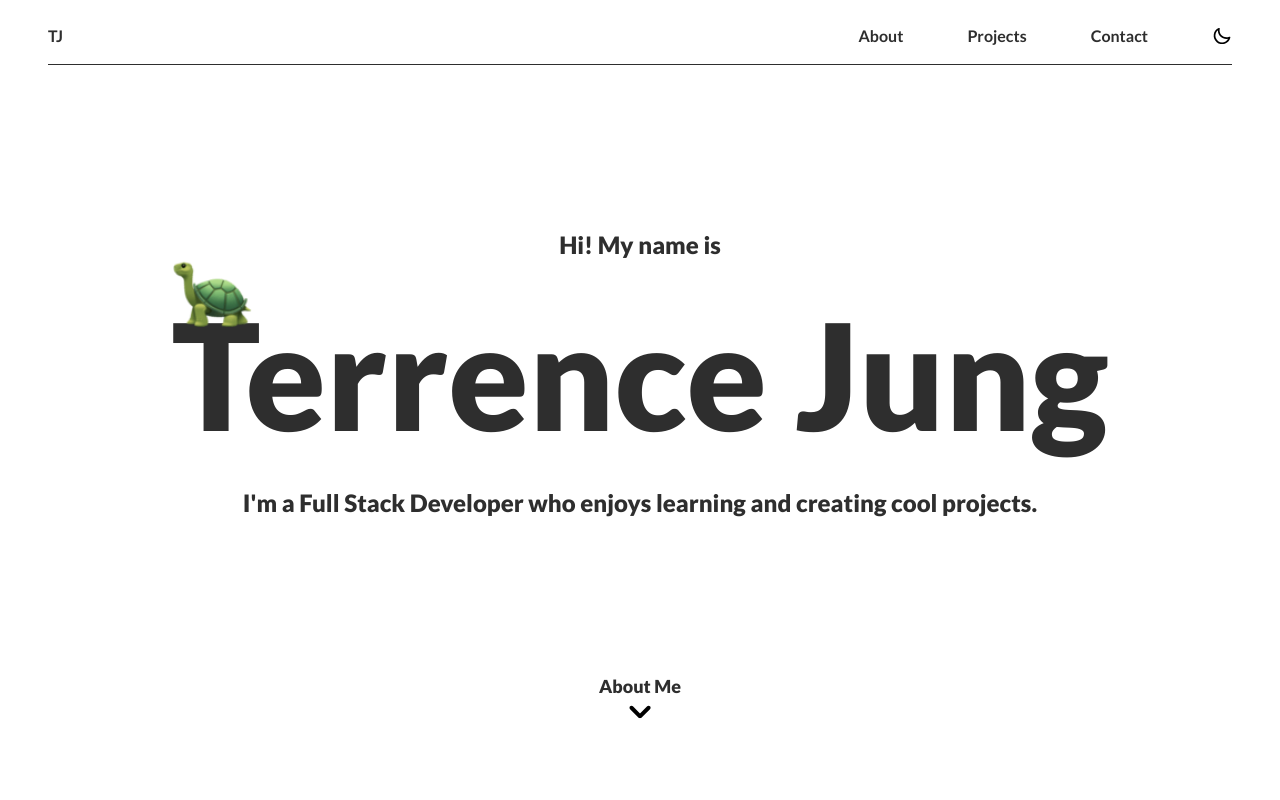
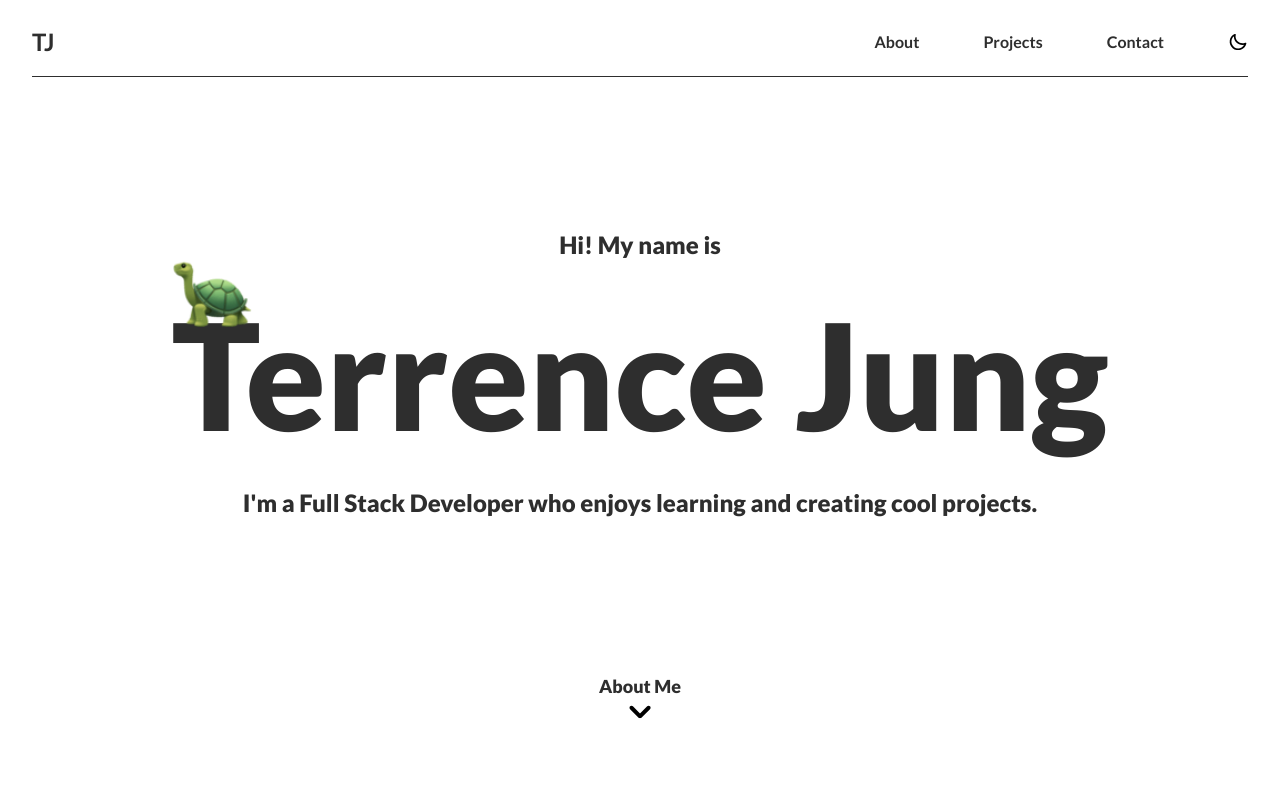
Before and after one commit to terrencejihoonjung/portfolio, a React (Vite) app: page / in a window 1280 px wide. Shown: the top 800 px of the page. Built offline with nearby package versions, Linux system fonts and the light colour scheme.

Commit message:
finished touching up navbar and animations

```diff
--- a/package.json
+++ b/package.json
@@ -10,6 +10,7 @@
     "preview": "vite preview"
   },
   "dependencies": {
+    "@studio-freight/lenis": "^1.0.29",
     "framer-motion": "^10.16.15",
     "hamburger-react": "^2.5.0",
     "react": "^18.2.0",
--- a/src/App.tsx
+++ b/src/App.tsx
@@ -4,6 +4,8 @@ import {
   createRoutesFromElements,
   RouterProvider,
 } from "react-router-dom";
+import { useEffect } from "react";
+import Lenis from "@studio-freight/lenis";
 import Home from "./pages/Home/Home.tsx";
 import RootLayout from "./components/RootLayout.tsx";
 
@@ -16,8 +18,19 @@ const router = createBrowserRouter(
 );
 
 function App() {
+  useEffect(() => {
+    const lenis = new Lenis();
+
+    function raf(time: number) {
+      lenis.raf(time);
+      requestAnimationFrame(raf);
+    }
+
+    requestAnimationFrame(raf);
+  }, []);
+
   return (
-    <div className="relative min-h-screen min-w-screen mx-auto p-4">
+    <div className="relative min-h-screen min-w-screen mx-auto">
       <RouterProvider router={router} />
     </div>
   );
--- a/src/components/NavBar.tsx
+++ b/src/components/NavBar.tsx
@@ -5,7 +5,7 @@ import { Twirl as Hamburger } from "hamburger-react";
 
 type NavBarProps = {
   isOpen: boolean;
-  setOpen: React.Dispatch<React.SetStateAction<boolean>>;
+  setIsOpen: React.Dispatch<React.SetStateAction<boolean>>;
 };
 
 const navElements = {
@@ -13,7 +13,7 @@ const navElements = {
   visible: {
     opacity: 1,
     width: "100%",
-    transition: { staggerChildren: 0.3, times: [0, 0.6, 0.8, 1] },
+    transition: { staggerChildren: 0.35 },
   },
 };
 
@@ -30,27 +30,31 @@ const navElement = {
   visible: { opacity: 1 },
 };
 
-function NavBar({ isOpen, setOpen }: NavBarProps) {
+function NavBar({ isOpen, setIsOpen }: NavBarProps) {
   const ref = useRef(null);
   const isInView = useInView(ref, { once: true });
 
   return (
-    <header className="bg-background z-20">
-      <nav className=" flex flex-col px-4 py-2 tablet:px-8 desktop:px-8 space-y-4">
+    <header
+      ref={ref}
+      className="fixed w-full px-6 pt-6 tablet:px-8 desktop:px-8 bg-background z-20"
+    >
+      <nav className="flex flex-col space-y-4">
         <MotionConfig
           transition={{
-            opacity: { duration: 2 },
-            width: { duration: 2, delay: 0.5 },
+            opacity: { duration: 3 },
+            width: { duration: 2.5, delay: 0.5 },
           }}
         >
           <motion.div
-            ref={ref}
             variants={navElements}
             initial="hidden"
             animate={isInView ? "visible" : {}}
-            className="flex justify-between font-lato text-text font-bold"
+            className="flex justify-between font-lato text-text font-bold "
           >
-            <motion.button variants={navElement}>TJ</motion.button>
+            <motion.button className="text-lg" variants={navElement}>
+              TJ
+            </motion.button>
             <span className="mobile:hidden tablet:flex desktop:flex tablet:items-center tablet:space-x-8 desktop:items-center desktop:space-x-16">
               <motion.button variants={navElement}>About</motion.button>
               <motion.button variants={navElement}>Projects</motion.button>
@@ -64,14 +68,13 @@ function NavBar({ isOpen, setOpen }: NavBarProps) {
               <Hamburger
                 rounded
                 toggled={isOpen}
-                toggle={setOpen}
+                toggle={setIsOpen}
                 label="Show Menu"
               />
             </div>
           </motion.div>
 
           <motion.hr
-            ref={ref}
             variants={navLine}
             initial="hidden"
             animate={isInView ? "visible" : {}}
--- a/src/components/RootLayout.tsx
+++ b/src/components/RootLayout.tsx
@@ -3,12 +3,17 @@ import { Outlet } from "react-router-dom";
 import Menu from "./ui/Menu.tsx";
 import NavBar from "./NavBar.tsx";
 
+type RootLayoutProps = {
+  handleScroll: (section: string) => void;
+};
+
 function RootLayout() {
-  const [isOpen, setOpen] = useState(false);
+  const [isOpen, setIsOpen] = useState(false);
+
   return (
     <>
-      <NavBar isOpen={isOpen} setOpen={setOpen} />
-      {isOpen ? <Menu isOpen={isOpen} setOpen={setOpen} /> : <Outlet />}
+      <NavBar isOpen={isOpen} setIsOpen={setIsOpen} />
+      {isOpen ? <Menu isOpen={isOpen} setIsOpen={setIsOpen} /> : <Outlet />}
     </>
   );
 }
--- a/src/components/ui/Menu.tsx
+++ b/src/components/ui/Menu.tsx
@@ -1,27 +1,27 @@
 type MenuProps = {
   isOpen: boolean;
-  setOpen: (isOpen: boolean) => void;
+  setIsOpen: (isOpen: boolean) => void;
 };
 
-function Menu({ isOpen, setOpen }: MenuProps) {
+function Menu({ isOpen, setIsOpen }: MenuProps) {
   return (
     <>
       <div className="absolute inset-0 bg-secondary flex flex-col justify-center items-center z-10 h-screen w-screen">
         <ul className="space-y-12">
           <li
-            onClick={() => setOpen(!isOpen)}
+            onClick={() => setIsOpen(!isOpen)}
             className="font-lato font-black text-xl"
           >
             About
           </li>
           <li
-            onClick={() => setOpen(!isOpen)}
+            onClick={() => setIsOpen(!isOpen)}
             className="font-lato font-black text-xl"
           >
             Projects
           </li>
           <li
-            onClick={() => setOpen(!isOpen)}
+            onClick={() => setIsOpen(!isOpen)}
             className="font-lato font-black text-xl"
           >
             Contact
--- a/src/pages/About/About.tsx
+++ b/src/pages/About/About.tsx
@@ -1,3 +1,4 @@
+import { forwardRef } from "react";
 import TechIcon from "../../components/ui/TechnologyIcon.tsx";
 
 function About() {
--- a/src/pages/Cover/Cover.tsx
+++ b/src/pages/Cover/Cover.tsx
@@ -1,4 +1,4 @@
-import { useRef } from "react";
+import { useRef, forwardRef } from "react";
 import { motion, useInView, MotionConfig } from "framer-motion";
 import Turtle from "../../assets/turtle.svg";
 import DownArrow from "../../assets/downArrow.svg";
@@ -19,11 +19,10 @@ const text = {
 };
 
 function Cover() {
-  const ref = useRef(null);
+  const ref = useRef<HTMLDivElement>(null);
   const isInView = useInView(ref, { once: true });
 
   return (
-    <MotionConfig transition={{ duration: 2.5, ease: "backInOut" }}>
     <motion.div
       ref={ref}
       initial="hidden"
@@ -31,6 +30,7 @@ function Cover() {
       variants={cover}
       className="relative min-h-screen flex flex-col justify-around items-center"
     >
+      <MotionConfig transition={{ duration: 2.5, ease: "backInOut" }}>
         <div></div>
 
         <div className="flex flex-col justify-center items-center">
@@ -61,11 +61,16 @@ function Cover() {
             projects.
           </motion.p>
         </div>
+      </MotionConfig>
 
       <motion.button
         variants={text}
-          whileHover={{ scale: 1.1, transition: { duration: 0.25 } }}
-          whileTap={{ scale: 0.5, transition: { duration: 0.25 } }}
+        whileHover={{ scale: 1.05, transition: { duration: 0.125 } }}
+        whileTap={{ scale: 0.95, transition: { duration: 0.125 } }}
+        transition={{
+          opacity: { duration: 2.5, ease: "backInOut" },
+          y: { duration: 2.5, ease: "backInOut" },
+        }}
         className="flex flex-col items-center"
       >
         <p className="font-lato text-text font-black text-md tablet:text-sm desktop:text-md">
@@ -79,7 +84,6 @@ function Cover() {
         />
       </motion.button>
     </motion.div>
-    </MotionConfig>
   );
 }
 
--- a/src/pages/Project/Project.tsx
+++ b/src/pages/Project/Project.tsx
@@ -1,3 +1,5 @@
+import { forwardRef } from "react";
+
 function Project() {
   return (
     <>
```
Also changed, not shown: 1 other file (tests, documents, lock files or other folders). Lines whose indentation alone changed are shown as unchanged.
